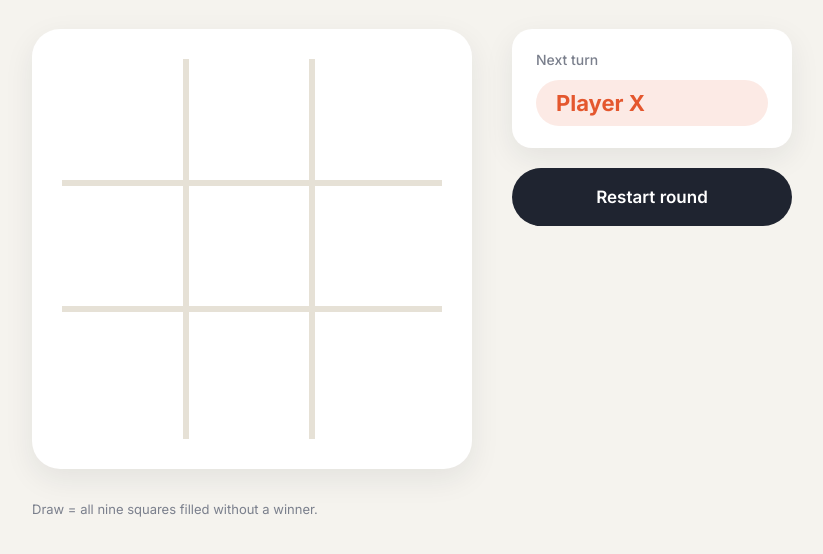
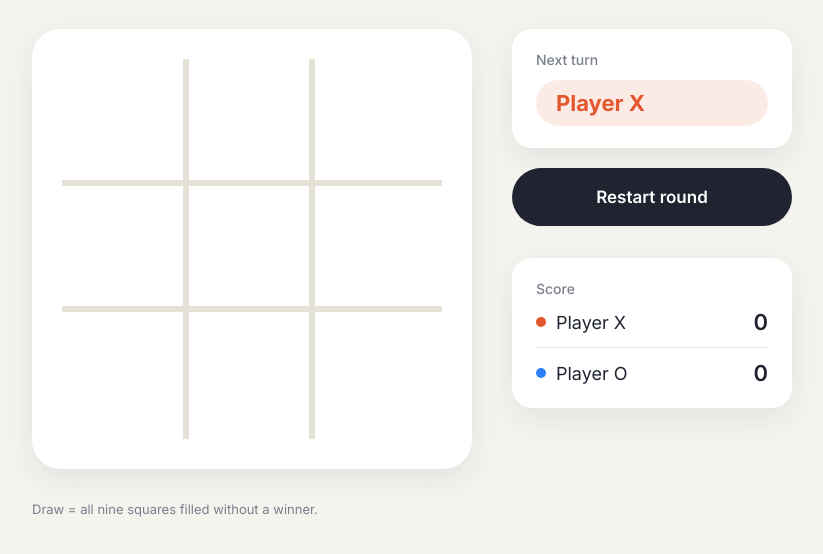
Before and after one commit to pupca/ticktacktoe, a plain HTML site: page index.html in a window 1280 px wide. Shown: the part 142-696 px from the top of the page, without its empty margins (228-1051 px from the left). Drawn offline with Linux system fonts and the light colour scheme.

Commit message:
GM-788 GM-781 Score board: count X and O wins
Adds a score card under Restart round with X and O round wins, both 0 at page open.
A winner adds one; a draw changes nothing; Restart round keeps the score.
Adds node tests for the score rule (tests/score.test.js).

```diff
--- a/game.js
+++ b/game.js
@@ -9,10 +9,13 @@ const boardEl = document.getElementById('board');
 const statusEl = document.getElementById('status');
 const statusLabelEl = document.getElementById('status-label');
 const restartEl = document.getElementById('restart');
+const scoreXEl = document.getElementById('score-x');
+const scoreOEl = document.getElementById('score-o');
 
 let cells = Array(9).fill(null);
 let player = 'X';
 let over = false;
+let score = { X: 0, O: 0 };
 
 const MARKS = {
   X: '<svg class="mark mark-x" viewBox="0 0 100 100" aria-hidden="true"><line x1="18" y1="18" x2="82" y2="82"/><line x1="82" y1="18" x2="18" y2="82"/></svg>',
@@ -38,6 +41,11 @@ function render(win) {
   });
 }
 
+function renderScore() {
+  scoreXEl.textContent = score.X;
+  scoreOEl.textContent = score.O;
+}
+
 function setStatus(label, text, kind) {
   statusLabelEl.textContent = label;
   statusEl.textContent = text;
@@ -50,6 +58,8 @@ function play(i) {
   const win = winner(cells);
   if (win) {
     over = true;
+    score = addWin(score, win.player);
+    renderScore();
     setStatus('Round over', `${win.player} wins!`, win.player.toLowerCase());
     restartEl.textContent = 'Play again';
     render(win);
@@ -84,4 +94,5 @@ for (let i = 0; i < 9; i++) {
   boardEl.appendChild(cell);
 }
 restartEl.addEventListener('click', restart);
+renderScore();
 restart();
--- a/index.html
+++ b/index.html
@@ -25,10 +25,25 @@
         <span class="pill" id="status">Player X</span>
       </div>
       <button class="button" id="restart" type="button">Restart round</button>
+      <section class="card score-card" aria-label="Score">
+        <span class="card-label">Score</span>
+        <div class="score-row">
+          <span class="dot dot-x" aria-hidden="true"></span>
+          <span class="score-name">Player X</span>
+          <span class="score-count" id="score-x">0</span>
+        </div>
+        <div class="divider" aria-hidden="true"></div>
+        <div class="score-row">
+          <span class="dot dot-o" aria-hidden="true"></span>
+          <span class="score-name">Player O</span>
+          <span class="score-count" id="score-o">0</span>
+        </div>
+      </section>
     </aside>
 
     <footer class="rules">Draw = all nine squares filled without a winner.</footer>
   </main>
+  <script src="score.js"></script>
   <script src="game.js"></script>
 </body>
 </html>
--- /dev/null
+++ b/score.js
@@ -0,0 +1,4 @@
+// Score board: rounds won by each player. Kept in memory only, like the board. A draw changes nothing.
+function addWin(score, winner) {
+  return winner ? { ...score, [winner]: score[winner] + 1 } : score;
+}
--- a/style.css
+++ b/style.css
@@ -110,6 +110,14 @@ body {
 .button:hover { filter: brightness(1.15); }
 .button:focus-visible { outline: 3px solid var(--o); outline-offset: 3px; }
 
+.score-card { margin-top: 12px; }
+.score-row { display: flex; align-items: center; gap: 10px; font-size: 18px; }
+.dot { width: 10px; height: 10px; border-radius: 50%; flex: none; }
+.dot-x { background: var(--x); }
+.dot-o { background: var(--o); }
+.score-count { margin-left: auto; font-size: 22px; font-weight: 600; }
+.divider { height: 1px; background: #ECE9E2; }
+
 .rules { grid-area: rules; color: var(--muted); font-size: 13px; }
 
 @media (max-width: 860px) {
```
Also changed, not shown: tests/score.test.js (added, +40 -0 lines), README.md.
